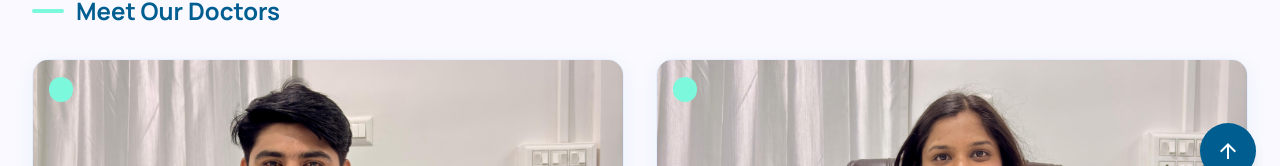
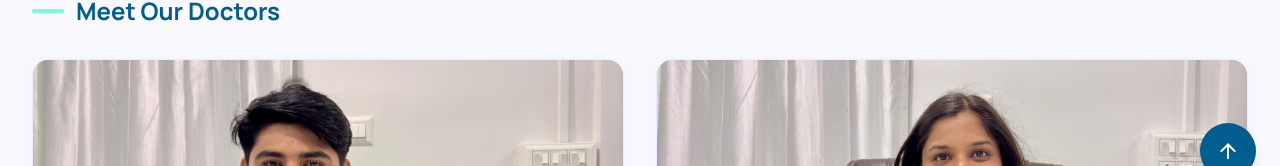
Before and after one commit to vijaykharkar/smize-dental-clinic, a React (Vite) app in the folder Frontend/: page /gallery in a window 1280 px wide. Shown: the part 461-627 px from the top of the page. Built offline with nearby package versions, Linux system fonts and the light colour scheme.

Commit message:
remove code

```diff
--- a/Frontend/src/pages/GalleryPage.jsx
+++ b/Frontend/src/pages/GalleryPage.jsx
@@ -188,9 +188,9 @@ export default function GalleryPage() {
                         <div className="absolute inset-0 bg-gradient-to-t from-[#0a1628]/70 via-[#0a1628]/10 to-transparent opacity-0 group-hover:opacity-100 transition-opacity duration-400 flex items-end p-6">
                           <span className="material-symbols-outlined text-white text-3xl">zoom_in</span>
                         </div>
-                        <div className="absolute top-4 left-4">
+                        {/* <div className="absolute top-4 left-4">
                           <span className="bg-[#7cf8dd] text-[#005d90] text-xs font-bold px-3 py-1 rounded-full">{doc.qual}</span>
-                        </div>
+                        </div> */}
                       </div>
                       <div className="p-6">
                         <h3 className="text-xl font-bold text-[#111c2d] mb-1">{doc.name}</h3>
```
